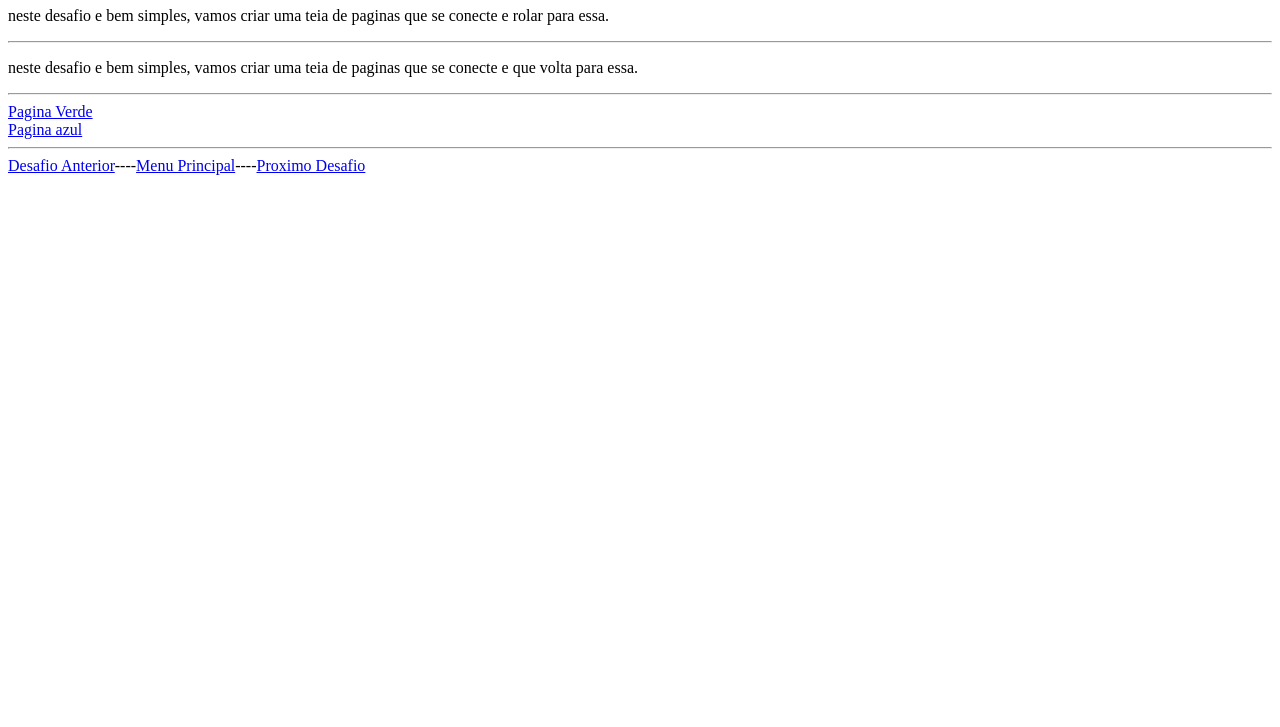
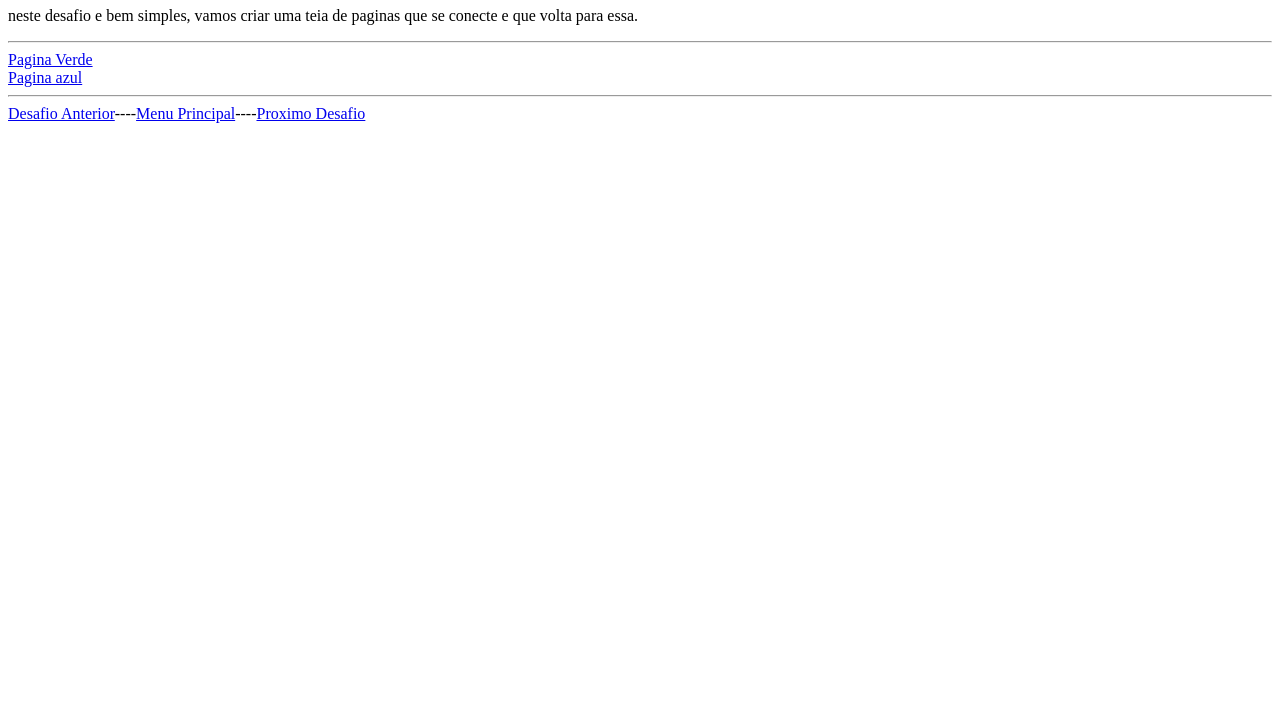
Before and after one commit to AdrianoBFernandes/HTML-CSS, a plain HTML site: page DESAFIO/m001/d008/d008.html in a window 1280 px wide. Shown: the part 73-800 px from the top of the page. Drawn offline with Linux system fonts and the light colour scheme.

Commit message:
Update d008.html

```diff
--- a/DESAFIO/m001/d008/d008.html
+++ b/DESAFIO/m001/d008/d008.html
@@ -8,7 +8,6 @@
 </head>
 <body>
     <h1>Navegar entre paginas.</h1>
-    <p>neste desafio e bem simples, vamos criar uma teia de paginas que se conecte e rolar para essa. </p> <hr>
     <p>neste desafio e bem simples, vamos criar uma teia de paginas que se conecte e que volta para essa. </p> <hr>
     <a href="d008b/d008b.html">Pagina Verde</a><br>
     <a href="d008b/d008a.html">Pagina azul</a>
```
